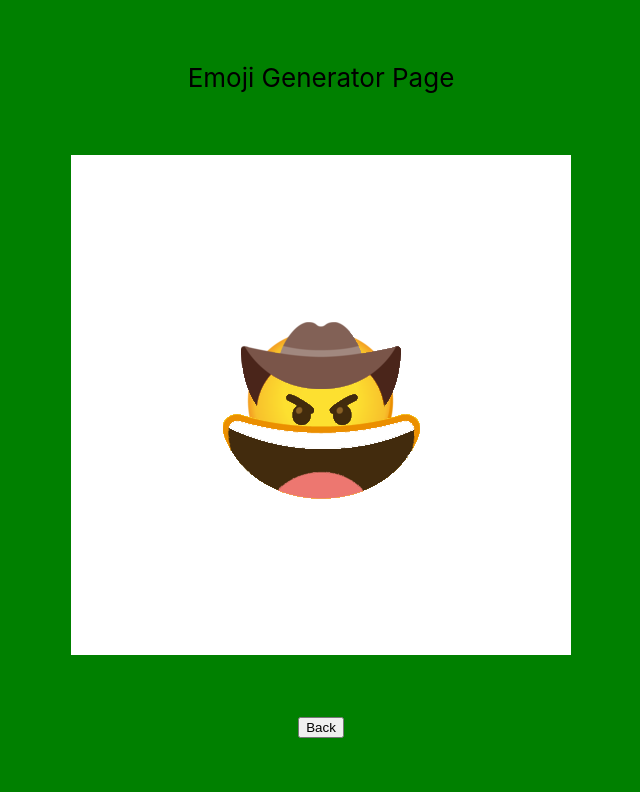
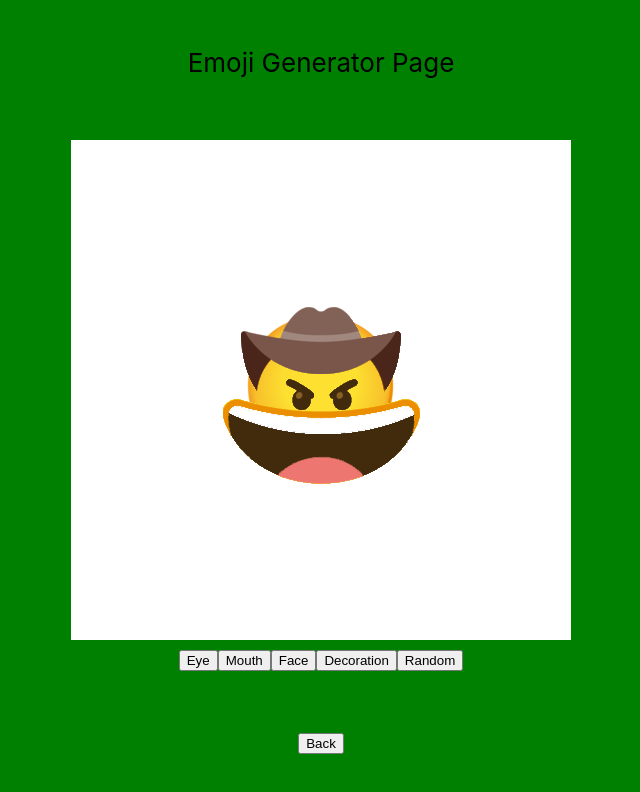
Before and after one commit to elleizar/frankenmoji, a React (Create React App) app: page /generator in a window 1280 px wide. Shown: the top 792 px of the page, without its empty margins (319-959 px from the left). Built offline with nearby package versions, Linux system fonts and the light colour scheme.

Commit message:
added buttons for emoji part

```diff
--- a/src/components/Canvas/Canvas.js
+++ b/src/components/Canvas/Canvas.js
@@ -17,7 +17,4 @@ export class Canvas extends Component {
       </div>
     )
   }
-
-
-
 }
--- /dev/null
+++ b/src/components/Canvas/Tools.js
@@ -0,0 +1,60 @@
+import { Component } from "react";
+import Button from "react-bootstrap/Button";
+import PropTypes from "prop-types"
+
+export class Tools extends Component {
+
+  eyeButton() {
+    console.log("eye button clicked")
+    let index
+    return
+  }
+
+  render() {
+    return (
+      <div className="Tools">
+        <Button
+          className="eye-button"
+          onClick={this.eyeButton}
+        >
+          Eye
+        </Button>
+
+        <Button
+          className="mouth-button"
+          onClick={() => console.log("mouth button clicked")}
+        >
+          Mouth
+        </Button>
+
+        <Button
+          className="face-button"
+          onClick={() => console.log("face button clicked")}
+        >
+          Face
+        </Button>
+
+        <Button
+          className="decorations-button"
+          onClick={() => console.log("decoration button clicked")}
+        >
+          Decoration
+        </Button>
+
+        <Button
+          className="random-button"
+          onClick={() => console.log("random button clicked")}
+        >
+          Random
+        </Button>
+      </div>
+    )
+  }
+}
+
+Tools.propTypes = {
+  numdeco: PropTypes.number,
+  numeye: PropTypes.number,
+  numface: PropTypes.number,
+  nummouth: PropTypes.number,
+}
--- a/src/containers/GeneratorPage.js
+++ b/src/containers/GeneratorPage.js
@@ -1,6 +1,7 @@
 import { Component } from "react";
 import Button from "react-bootstrap/Button";
 import { Canvas } from "../components/Canvas/Canvas"
+import { Tools } from "../components/Canvas/Tools"
 
 export class GeneratorPage extends Component {
   buttonClicked () {
@@ -16,6 +17,7 @@ export class GeneratorPage extends Component {
         <br/>
         <br/>
         <Canvas/>
+        <Tools/>
         <br/>
         <br/>
         <Button
```
